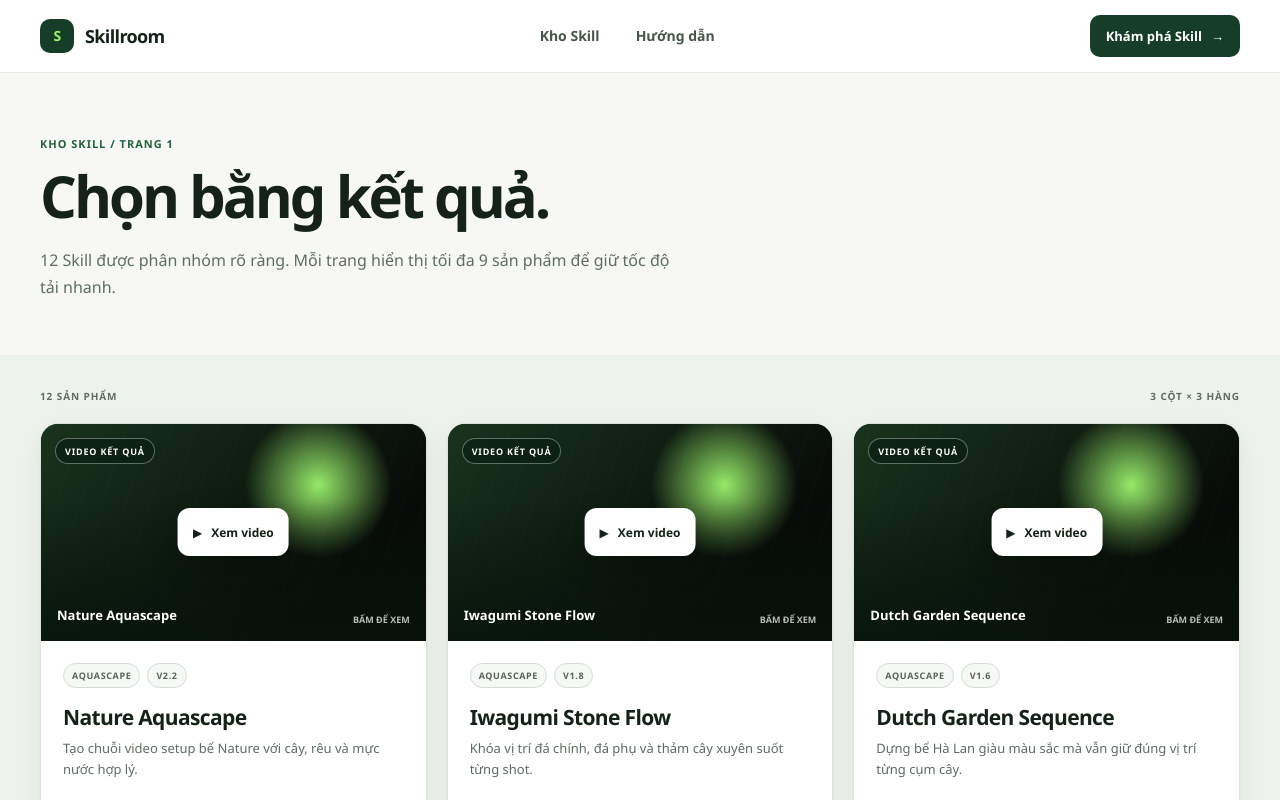
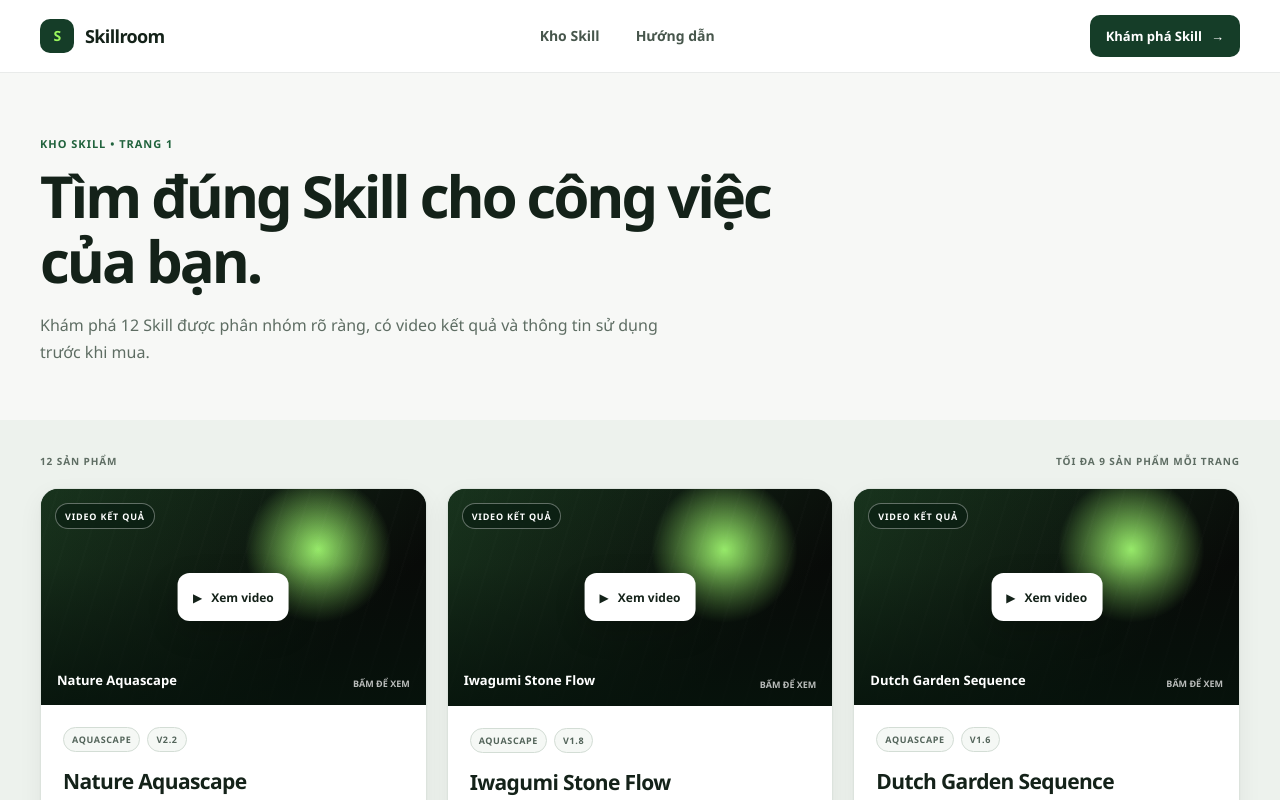
Before and after one commit to thangth89/skillroom-ai-store, a Next.js app: page /skills in a window 1280 px wide. Shown: the top 800 px of the page. Built offline with nearby package versions, Linux system fonts and the light colour scheme; no server answers; the database is empty.

Commit message:
Refine catalog page content

```diff
--- a/app/skills/page.tsx
+++ b/app/skills/page.tsx
@@ -13,12 +13,12 @@ export default async function SkillsPage({ searchParams }: { searchParams: Promi
   return (
     <><SiteHeader /><main>
       <section className="page-hero shell">
-        <span className="section-index">KHO SKILL / TRANG {catalog.page}</span>
-        <h1>Chọn bằng <em>kết quả.</em></h1>
-        <p>{catalog.total} Skill được phân nhóm rõ ràng. Mỗi trang hiển thị tối đa 9 sản phẩm để giữ tốc độ tải nhanh.</p>
+        <span className="section-index">KHO SKILL • TRANG {catalog.page}</span>
+        <h1>Tìm đúng Skill cho công việc của bạn.</h1>
+        <p>Khám phá {catalog.total} Skill được phân nhóm rõ ràng, có video kết quả và thông tin sử dụng trước khi mua.</p>
       </section>
       <section className="catalog-section inner-catalog"><div className="shell">
-        <div className="catalog-toolbar"><span>{catalog.total} sản phẩm</span><span>3 cột × 3 hàng</span></div>
+        <div className="catalog-toolbar"><span>{catalog.total} sản phẩm</span><span>Tối đa 9 sản phẩm mỗi trang</span></div>
         <SkillGrid items={catalog.items} />
         <nav className="pagination" aria-label="Phân trang">
           <Link className={catalog.page === 1 ? "disabled" : ""} href={`/skills?page=${Math.max(1, catalog.page - 1)}`}>← Trước</Link>
```
